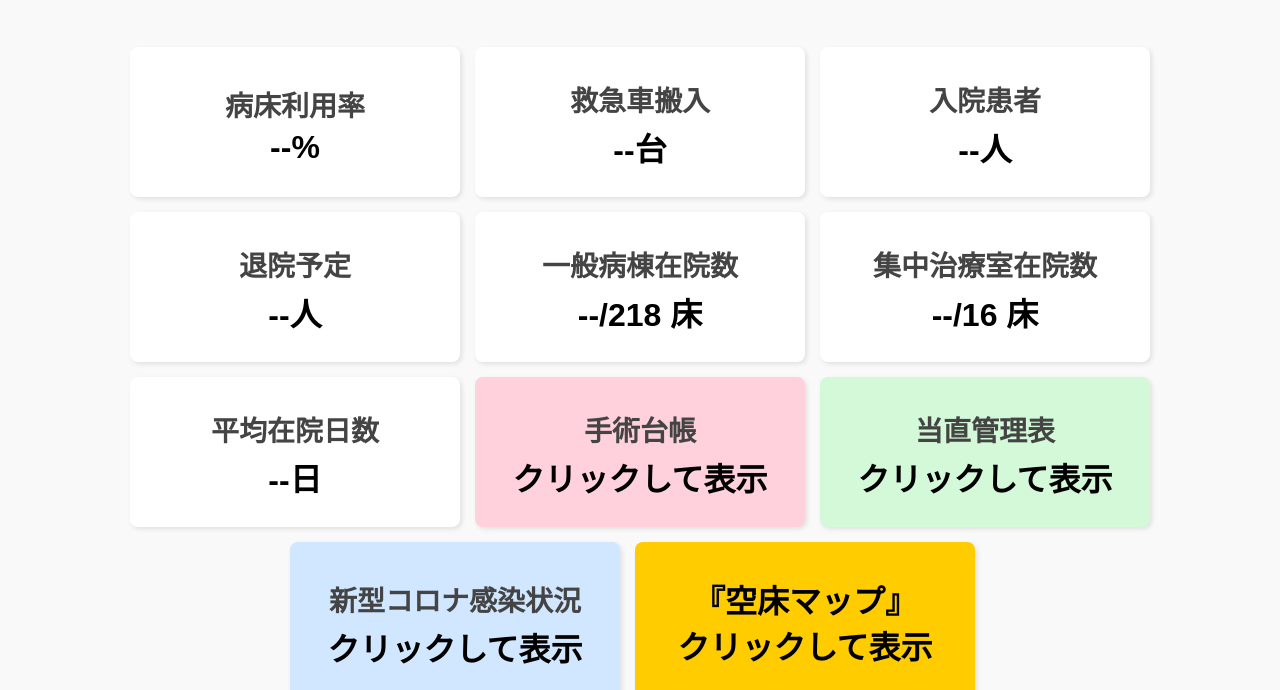
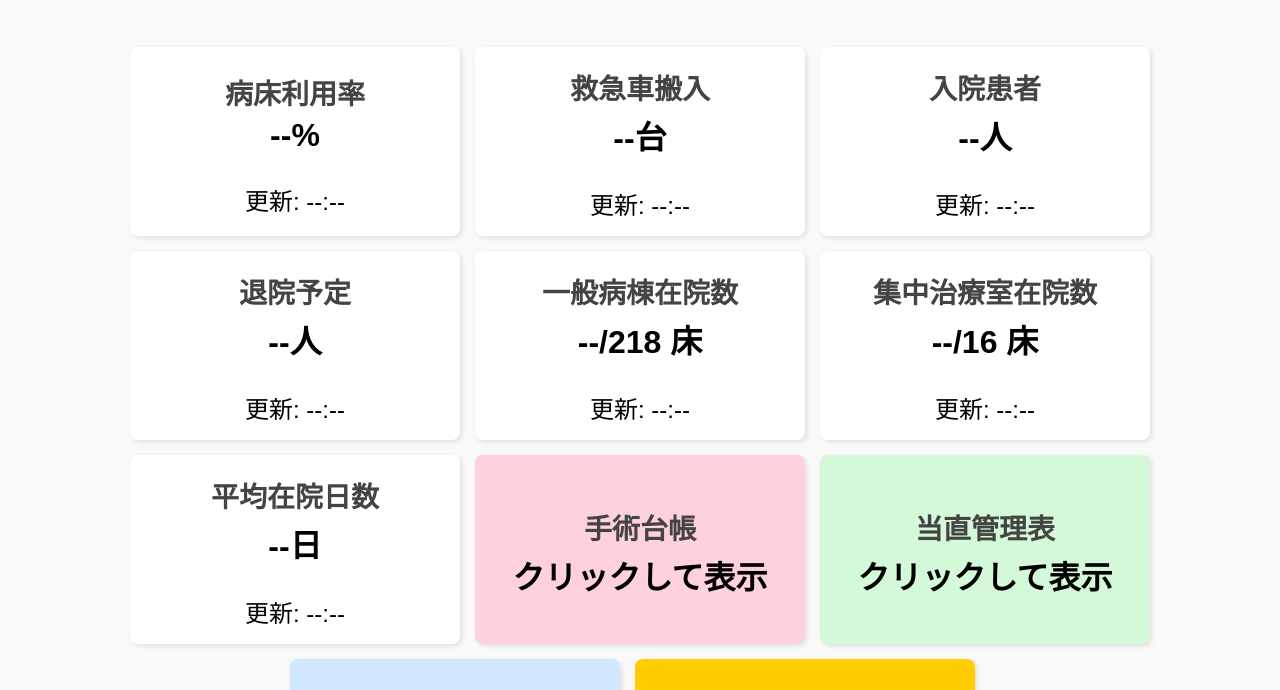
Before and after one commit to dorichapi/Rev13_kyoritsu_dashboard, a plain HTML site: page index.html in a window 1280 px wide. Shown: the part 1029-1719 px from the top of the page. Drawn offline with nearby package versions, Linux system fonts and the light colour scheme; no server answers.

Commit message:
Update index.html

```diff
--- a/index.html
+++ b/index.html
@@ -25,17 +25,17 @@
 
 
     <div class="dashboard">
-        <div class="card"><h3>病床利用率</h3><strong>--%</strong></div>
-        <div class="card"><h3>救急車搬入</h3><strong>--台</strong></div>
-        <div class="card"><h3>入院患者</h3><strong>--人</strong></div>
-        <div class="card"><h3>退院予定</h3><strong>--人</strong></div>
-        <div class="card"><h3>一般病棟在院数</h3><strong>--/218 床</strong></div>
-        <div class="card"><h3>集中治療室在院数</h3><strong>--/16 床</strong></div>
-        <div class="card"><h3>平均在院日数</h3><strong>--日</strong></div>
+        <div class="card"><h3>病床利用率</h3><strong>--%</strong><br><span class="update-time-card">更新: --:--</span></div>
+        <div class="card"><h3>救急車搬入</h3><strong>--台</strong><br><span class="update-time-card">更新: --:--</span></div>
+        <div class="card"><h3>入院患者</h3><strong>--人</strong><br><span class="update-time-card">更新: --:--</span></div>
+        <div class="card"><h3>退院予定</h3><strong>--人</strong><br><span class="update-time-card">更新: --:--</span></div>
+        <div class="card"><h3>一般病棟在院数</h3><strong>--/218 床</strong><br><span class="update-time-card">更新: --:--</span></div>
+        <div class="card"><h3>集中治療室在院数</h3><strong>--/16 床</strong><br><span class="update-time-card">更新: --:--</span></div>
+        <div class="card"><h3>平均在院日数</h3><strong>--日</strong><br><span class="update-time-card">更新: --:--</span></div>
         <div class="card" id="surgery-register-card"><h3>手術台帳</h3><strong>クリックして表示</strong></div>
         <div class="card" id="duty-management-card"><h3>当直管理表</h3><strong>クリックして表示</strong></div>
         <div class="card" id="covid-status-card"><h3>新型コロナ感染状況</h3><strong>クリックして表示</strong></div>
-        <!-- ✅ 新しく追加するメディサイナスカード -->
+        <!-- ✅ 新しく追加：メディサイナスカード -->
         <div class="card" id="new-card"><strong>『空床マップ』<br></h3><strong>クリックして表示</strong></div>
     </div>
 
```
